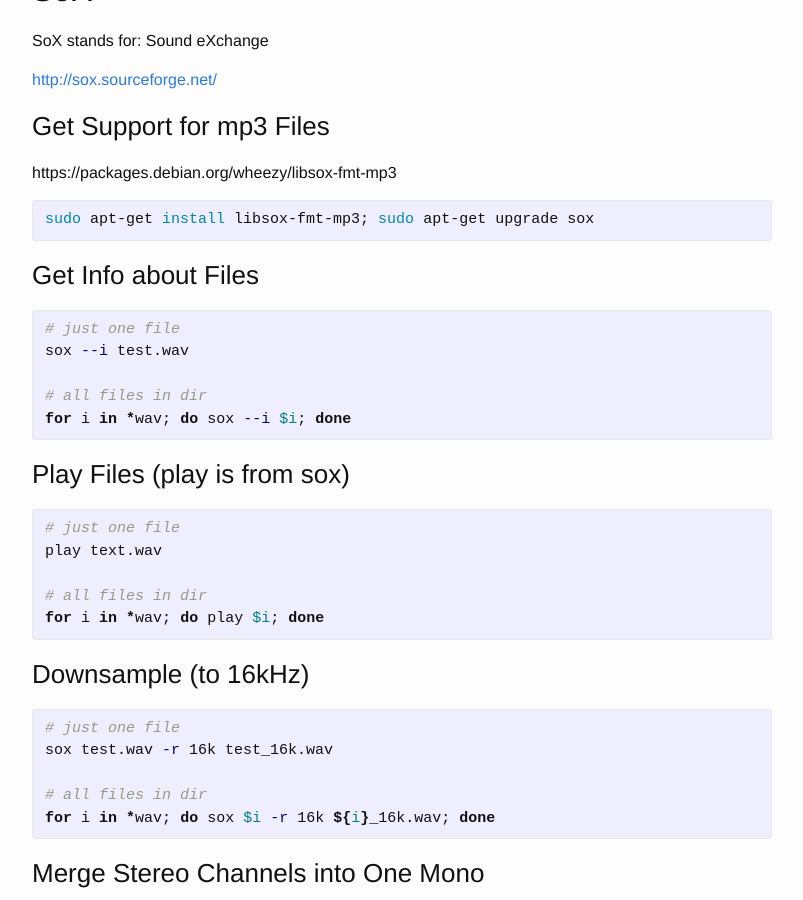
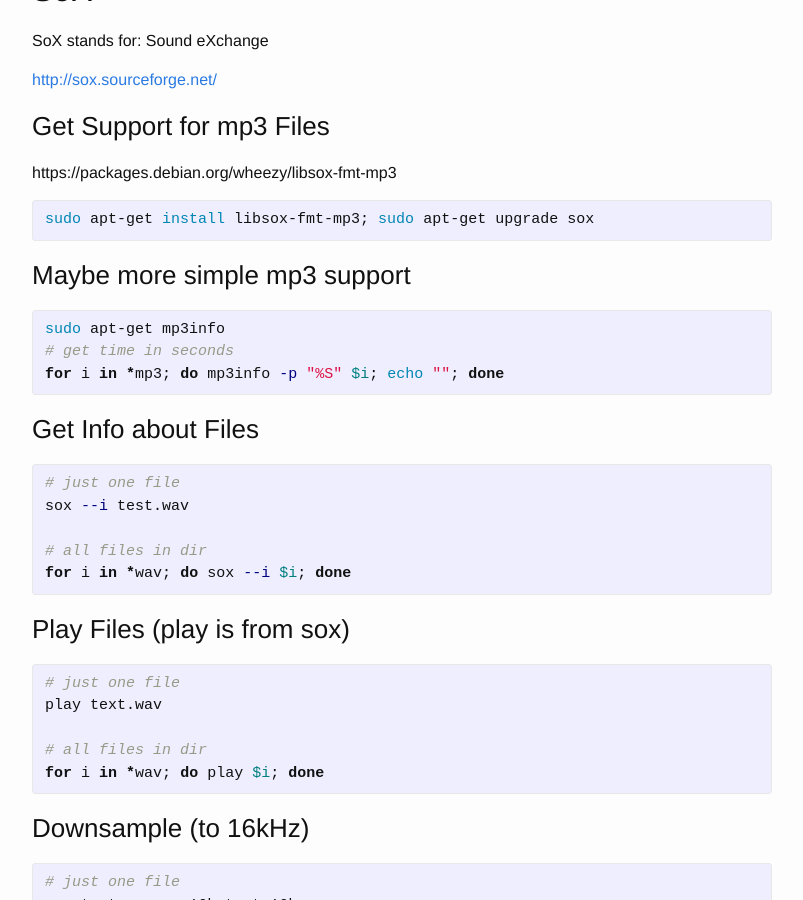
Before and after one commit to JRMeyer/jrmeyer.github.io, a Jekyll site: the page built from _posts/2016-08-04-Sox-Notes.markdown, in a window 1280 px wide and 900 px high, scrolled down 312 px. Shown: the whole window, without its empty margins (238-1041 px from the left). Built offline with Jekyll 4.4.1, drawn with Linux system fonts in a browser that asks for light colours; comment, search, counter and statistics services are not loaded.

Commit message:
added note about mp3info program for linux

```diff
--- a/_posts/2016-08-04-Sox-Notes.markdown
+++ b/_posts/2016-08-04-Sox-Notes.markdown
@@ -23,6 +23,14 @@
 
 {% highlight bash %}
 sudo apt-get install libsox-fmt-mp3; sudo apt-get upgrade sox
+{% endhighlight %}
+
+### Maybe more simple mp3 support
+
+{% highlight bash %}
+sudo apt-get mp3info
+# get time in seconds
+for i in *mp3; do mp3info -p "%S" $i; echo ""; done
 {% endhighlight %}
 
 
```
